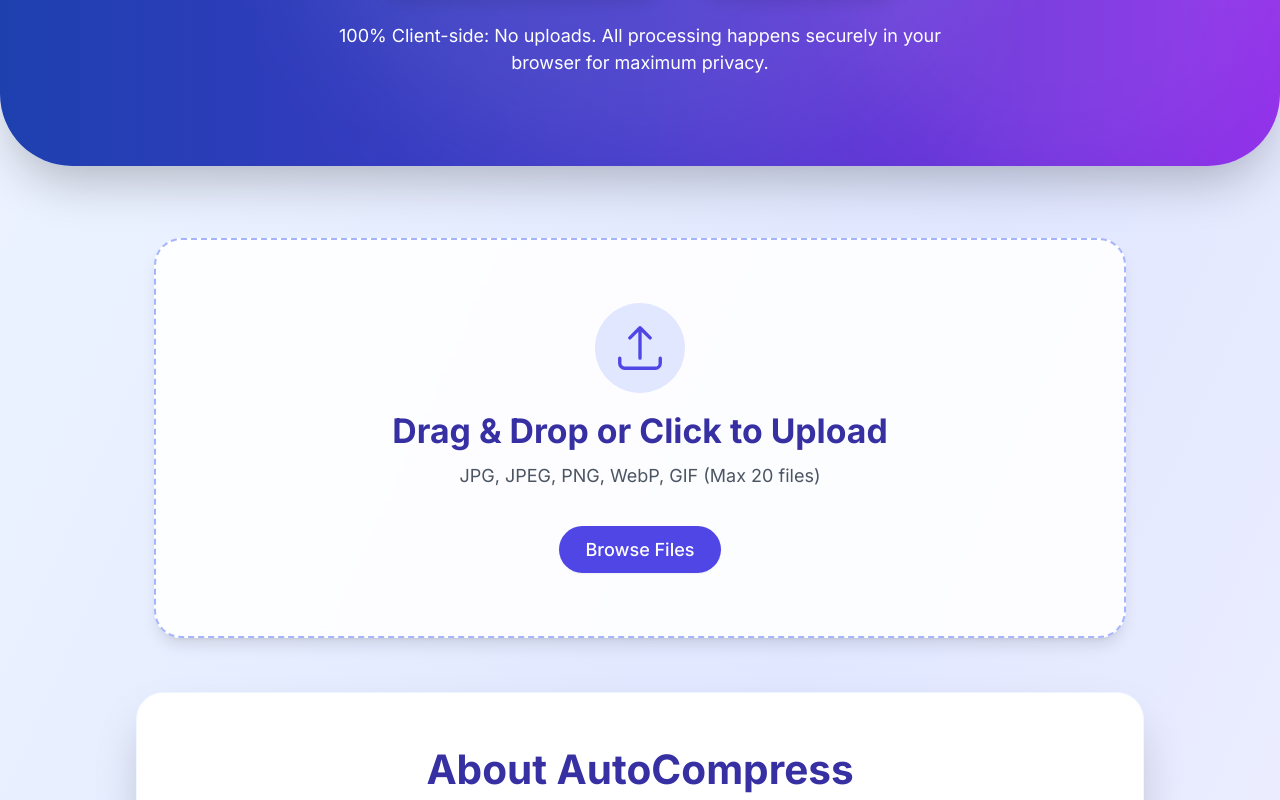
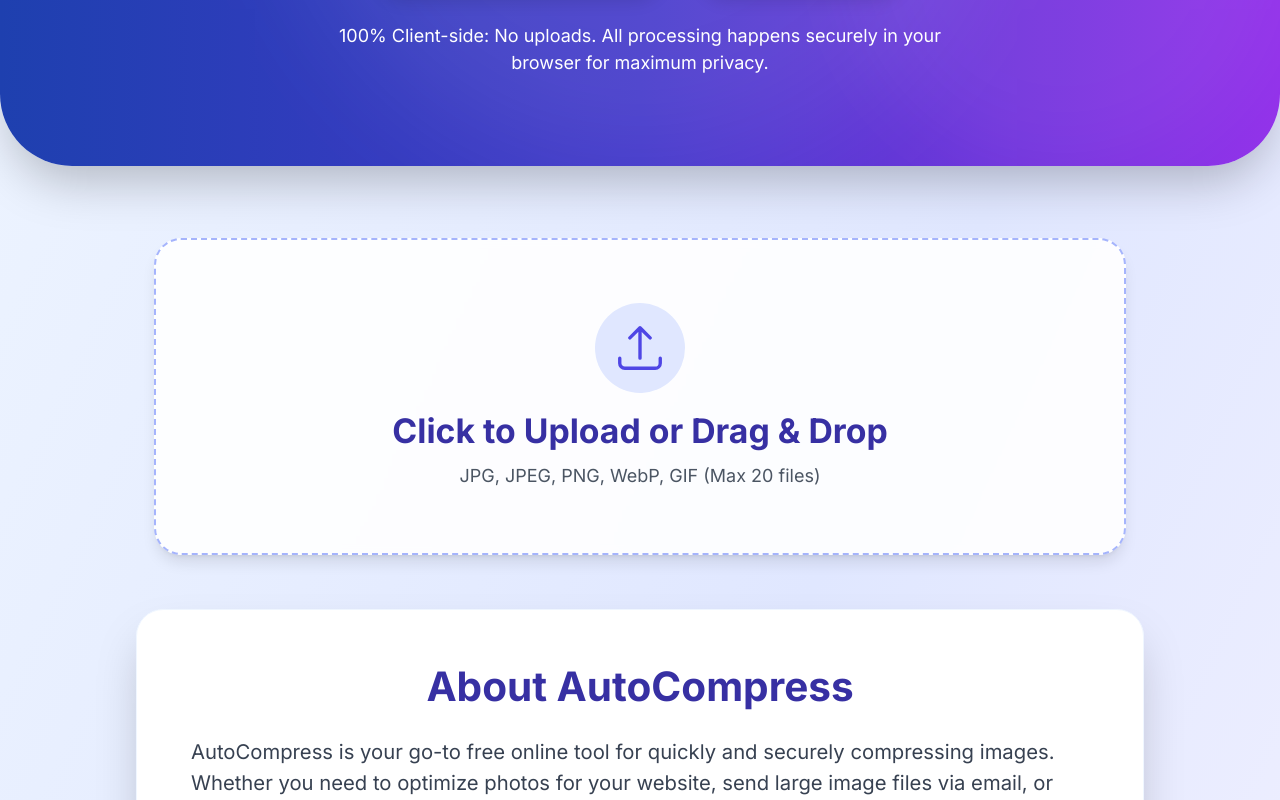
Before and after one commit to codewith-swapnil/autocompress, a Next.js app: page / in a window 1280 px wide. Shown: the part 500-1300 px from the top of the page. Built offline with nearby package versions, Linux system fonts and the light colour scheme.

Commit message:
updated code

```diff
--- a/pages/index.js
+++ b/pages/index.js
@@ -78,6 +78,11 @@
     },
     [supportedImageTypes]
   );
+
+  const handleClearFiles = () => {
+    setFiles([]);
+    setCompressedFiles([]);
+  };
 
   const handleDrop = async (e) => {
     e.preventDefault();
@@ -284,12 +289,11 @@
         <section id="compressor" className="w-full max-w-4xl mx-auto mt-16 px-4">
           {/* Enhanced File Drop Zone */}
           <div
-            className="border-2 border-dashed border-indigo-300 rounded-3xl p-8 mb-12 bg-white/90 backdrop-blur-sm shadow-lg transition-all duration-300 hover:border-purple-500 hover:shadow-xl flex flex-col items-center justify-center relative group min-h-[300px] text-center"
+            className="border-2 border-dashed border-indigo-300 rounded-3xl p-8 mb-12 bg-white/90 backdrop-blur-sm shadow-lg transition-all duration-300 hover:border-purple-500 hover:shadow-xl flex flex-col items-center justify-center relative group min-h-[300px] text-center cursor-pointer"
             onDrop={handleDrop}
             onDragOver={(e) => e.preventDefault()}
+            onClick={() => document.getElementById('fileInput').click()}
           >
-            <div className="absolute inset-0 rounded-3xl bg-gradient-to-br from-indigo-50/30 to-purple-50/30 opacity-0 group-hover:opacity-100 transition-opacity duration-300 pointer-events-none"></div>
-
             <input
               type="file"
               multiple
@@ -300,11 +304,7 @@
               max={20}
             />
 
-            <label
-              htmlFor="fileInput"
-              className="cursor-pointer flex flex-col items-center justify-center gap-4 p-6 rounded-2xl transition-all duration-200 hover:bg-indigo-50/50"
-              tabIndex={0}
-            >
+            <div className="flex flex-col items-center justify-center gap-4 p-6 rounded-2xl">
               <div className="p-4 bg-indigo-100 rounded-full">
                 <svg className="w-12 h-12 text-indigo-600" fill="none" stroke="currentColor" viewBox="0 0 24 24" strokeWidth="1.5">
                   <path strokeLinecap="round" strokeLinejoin="round" d="M3 16.5v2.25A2.25 2.25 0 005.25 21h13.5A2.25 2.25 0 0021 18.75V16.5m-13.5-9L12 3m0 0l4.5 4.5M12 3v13.5" />
@@ -312,20 +312,28 @@
               </div>
               <div>
                 <h3 className="text-2xl md:text-3xl font-bold text-indigo-800 mb-2">
-                  Drag & Drop or Click to Upload
+                  Click to Upload or Drag & Drop
                 </h3>
                 <p className="text-gray-600">
                   JPG, JPEG, PNG, WebP, GIF (Max 20 files)
                 </p>
               </div>
-              <button className="mt-4 px-6 py-2 bg-indigo-600 text-white rounded-full font-medium shadow-sm hover:bg-indigo-700 transition-colors">
-                Browse Files
-              </button>
-            </label>
+            </div>
 
             {files.length > 0 && (
-              <div className="absolute top-4 right-4 bg-indigo-600 text-white text-sm px-3 py-1 rounded-full shadow-md font-medium animate-pulse">
-                {files.length} selected
+              <div className="absolute top-4 right-4 flex gap-2">
+                <div className="bg-indigo-600 text-white text-sm px-3 py-1 rounded-full shadow-md font-medium">
+                  {files.length} selected
+                </div>
+                <button
+                  onClick={(e) => {
+                    e.stopPropagation();
+                    handleClearFiles();
+                  }}
+                  className="bg-red-500 text-white text-sm px-3 py-1 rounded-full shadow-md font-medium hover:bg-red-600 transition-colors"
+                >
+                  Clear All
+                </button>
               </div>
             )}
           </div>
@@ -395,9 +403,9 @@
                       onChange={handleQualityChange}
                       className="w-full h-2 bg-gray-200 rounded-full appearance-none cursor-pointer accent-indigo-600"
                     />
-                    <div className="flex justify-between text-xs text-gray-500">
-                      <span>Smaller file</span>
-                      <span>Better quality</span>
+                    <div className="flex justify-between text-sm font-medium text-gray-700">
+                      <span className="text-red-600">Smaller file size</span>
+                      <span className="text-green-600">Better quality</span>
                     </div>
                   </div>
                 )}
```
